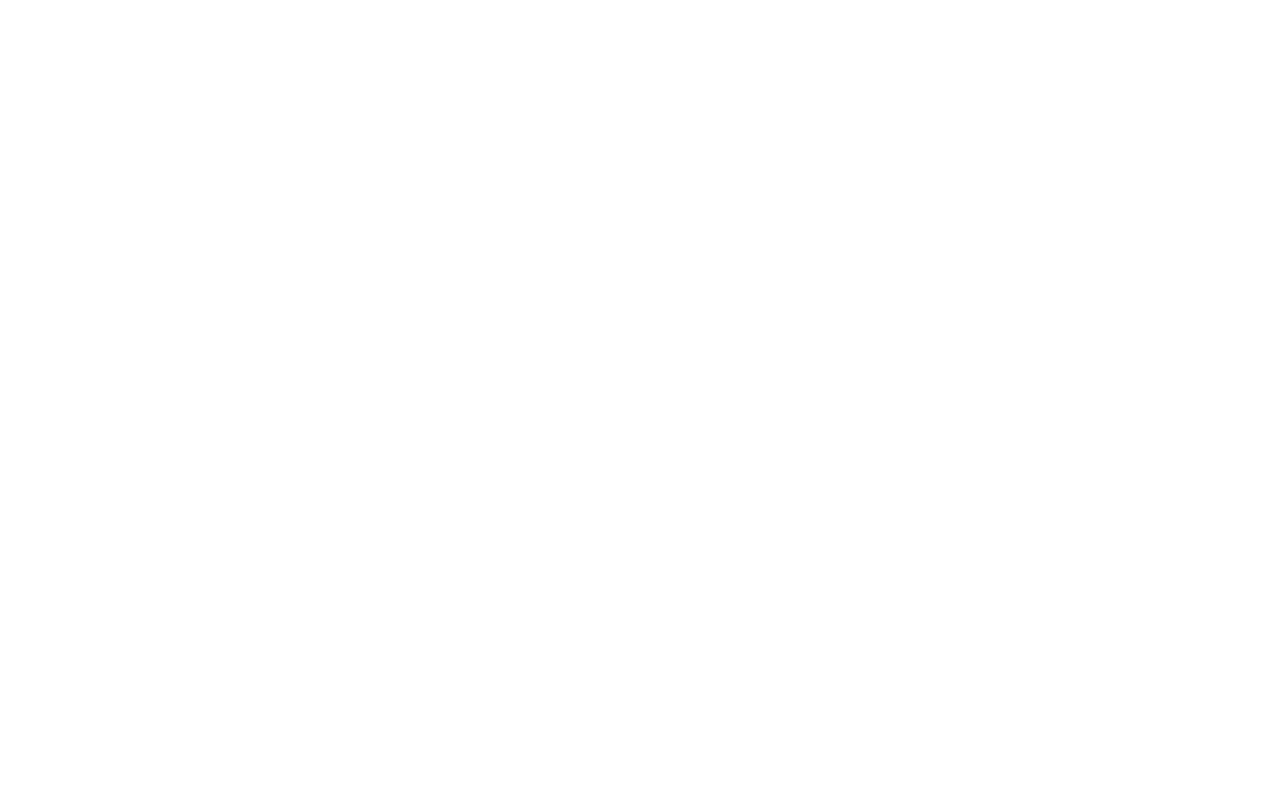
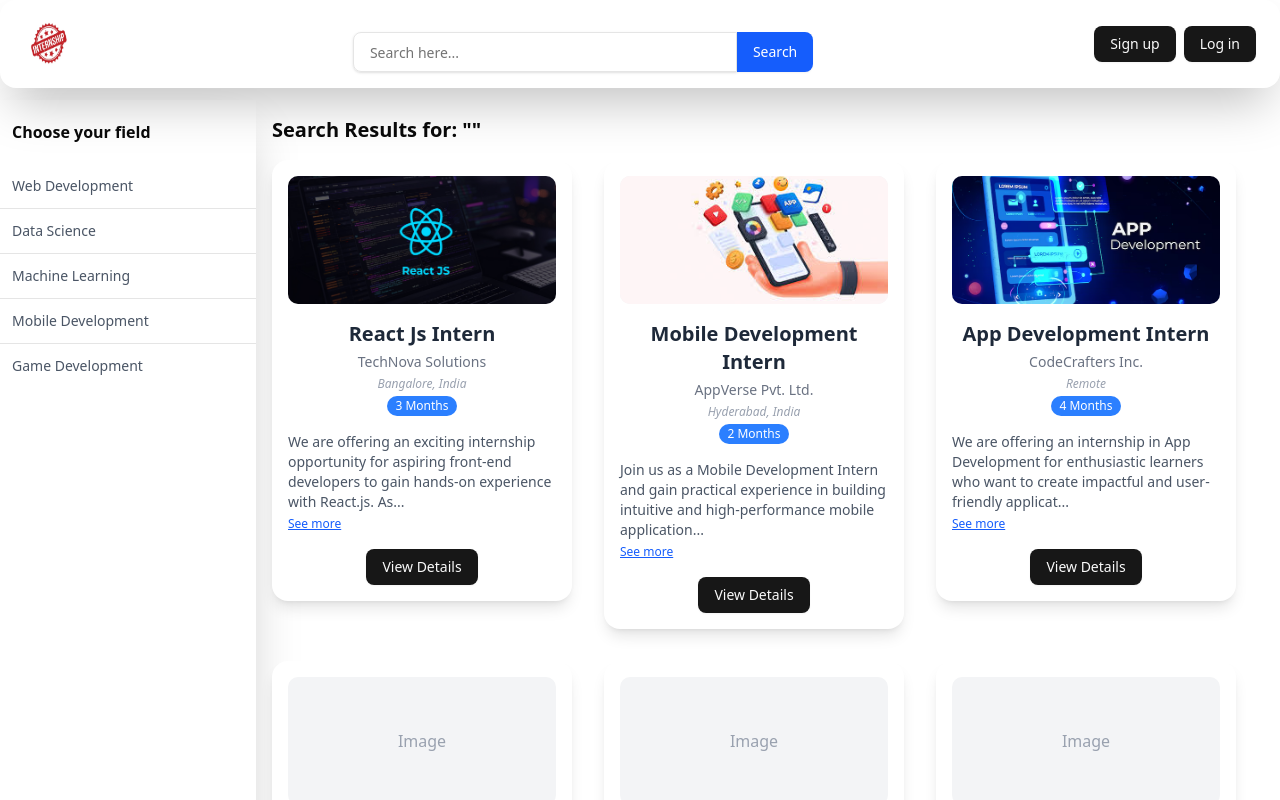
Before and after one commit to Nabin-18/internship-application-portal, a React (Vite) app in the folder client/: page /search in a window 1280 px wide. Before the commit this address had no page. Shown: the top 800 px of the page. Built offline with nearby package versions, Linux system fonts and the light colour scheme.

Commit message:
worked on seach items , fixed header and searchbar

```diff
--- a/client/src/App.tsx
+++ b/client/src/App.tsx
@@ -9,6 +9,7 @@ import Machinelearning from "./pages/Home/sidebar/Machinelearning";
 import DataScience from "./pages/Home/sidebar/DataScience";
 import GameDevelopment from "./pages/Home/sidebar/GameDevelopment";
 import HomeLayout from "./pages/Home/HomeLayout";
+import SearchedData from "./pages/SearchedData";
 
 const App = () => {
   return (
@@ -26,6 +27,7 @@ const App = () => {
             <Route path="machine-learning" element={<Machinelearning />} />
             <Route path="mobile-development" element={<MobileDevelopment />} />
             <Route path="game-development" element={<GameDevelopment />} />
+            <Route path="search" element={<SearchedData />} />
           </Route>
         </Route>
       </Routes>
--- a/client/src/Layout.tsx
+++ b/client/src/Layout.tsx
@@ -1,16 +1,22 @@
-// import React from "react";
 import { Outlet } from "react-router-dom";
 import Header from "./components/header/Header";
 
 const Layout = () => {
   return (
-    <>
+    <div className="flex flex-col min-h-screen">
+      {/* Fixed Header */}
       <Header />
-      <Outlet />
-      <footer className="bg-gray-800 text-white text-center p-4 mt-4">
+
+      {/* Scrollable Content below fixed header */}
+      <main className="flex-1 pt-[100px] ">
+        <Outlet />
+      </main>
+
+      {/* Footer */}
+      <footer className="bg-gray-800 text-white text-center p-4">
         <p>&copy; {new Date().getFullYear()} KhanalDai. All rights reserved.</p>
       </footer>
-    </>
+    </div>
   );
 };
 
--- a/client/src/components/Card.tsx
+++ b/client/src/components/Card.tsx
@@ -1,3 +1,6 @@
+import { useState } from "react";
+import { Button } from "./ui/button";
+
 interface CardProps {
   name: string;
   image?: string;
@@ -7,14 +10,34 @@ interface CardProps {
   description: string;
 }
 
-const Card: React.FC<CardProps> = ({ name, image, company, location, timePeriod, description }) => {
+const Card: React.FC<CardProps> = ({
+  name,
+  image,
+  company,
+  location,
+  timePeriod,
+  description,
+}) => {
+  const [expanded, setExpanded] = useState(false);
+  const maxLength = 130;
+
+  const toggleExpand = () => setExpanded(!expanded);
+
+  const displayedText =
+    description.length > maxLength && !expanded
+      ? description.slice(0, maxLength) + "..."
+      : description;
+
   return (
-    <div className="flex flex-col w-[300px] h-fit bg-white shadow-lg rounded-2xl p-4 items-center gap-4 transition-transform hover:scale-105">
-
+    <div className="flex flex-col cursor-pointer w-[300px] h-fit bg-white shadow-lg rounded-2xl p-4 items-center gap-4 transition-transform hover:scale-105 ">
       {/* Image */}
       <div className="w-full h-32 bg-gray-100 rounded-lg flex items-center justify-center">
         {image ? (
-          <img src={image} alt={name} className="w-full h-full object-cover rounded-lg" />
+          <img
+            src={image}
+            alt={name}
+            className="w-full h-full object-cover rounded-lg"
+          />
         ) : (
           <span className="text-gray-400">Image</span>
         )}
@@ -22,16 +45,30 @@ const Card: React.FC<CardProps> = ({ name, image, company, location, timePeriod,
 
       {/* Title & Company Info */}
       <div className="flex flex-col items-center gap-1">
-        <h2 className="text-xl font-semibold text-gray-800 text-center">{name}</h2>
+        <h2 className="text-xl font-semibold text-gray-800 text-center">
+          {name}
+        </h2>
         <p className="text-sm text-gray-500 font-medium">{company}</p>
         <p className="text-xs text-gray-400 italic">{location}</p>
-        <span className="text-xs text-white bg-blue-500 px-2 py-0.5 rounded-full">{timePeriod}</span>
+        <span className="text-xs text-white bg-blue-500 px-2 py-0.5 rounded-full">
+          {timePeriod}
+        </span>
       </div>
 
-      {/* Description */}
-      <div className="text-sm text-gray-600 text-center ">
-        {description}
+      {/* Description with See More / See Less */}
+      <div className="text-sm text-gray-600 text-left w-full">
+        <p>{displayedText}</p>
+        {description.length > maxLength && (
+          <button
+            onClick={toggleExpand}
+            className="text-blue-600 underline text-xs mt-1"
+          >
+            {expanded ? "See less" : "See more"}
+          </button>
+        )}
       </div>
+
+      <Button className="cursor-pointer ">View Details</Button>
     </div>
   );
 };
--- a/client/src/components/header/Header.tsx
+++ b/client/src/components/header/Header.tsx
@@ -1,31 +1,37 @@
+import { useEffect, useState } from "react";
+import { Link } from "react-router-dom";
 import { GiHamburgerMenu } from "react-icons/gi";
 import { ImCross } from "react-icons/im";
 import { Input } from "../ui/input";
 import { Button } from "../ui/button";
-import { useState } from "react";
-import { Link } from "react-router-dom";
 import Search from "./Search";
-
 
 const Header = () => {
   const [showItems, setShowItems] = useState(false);
+  const [isScrolled, setIsScrolled] = useState(false);
 
-  const toggleItems = () => {
-    setShowItems((prev) => !prev);
+  const toggleItems = () => setShowItems((prev) => !prev);
+
+  useEffect(() => {
+    const handleScroll = () => {
+      setIsScrolled(window.scrollY > 20);
     };
+
+    window.addEventListener("scroll", handleScroll);
+    return () => window.removeEventListener("scroll", handleScroll);
+  }, []);
 
   return (
     <>
-      {/* Desktop version */}
-      <div className="hidden lg:flex justify-between items-center p-4 shadow-2xl rounded-2xl bg-white">
-        <div>
+      <div
+        className={`hidden lg:flex justify-between items-center px-6 py-4 shadow-2xl rounded-2xl fixed top-0 left-0 right-0 z-50 transition-all duration-300 bg-white ${
+          isScrolled ? "py-2 shadow-md bg-white/90 backdrop-blur-md" : "py-4"
+        }`}
+      >
         <Link to={"/"}>
-            <img src="logo.png" alt="logo" className="h-16 w-16 rounded-full" />
+          <img src="logo.png" alt="logo" className="h-12 w-12 rounded-full" />
         </Link>
-        </div>
-        <div>
         <Search />
-        </div>
         <div>
           <Link to="/auth/signup">
             <Button className="cursor-pointer">Sign up</Button>
@@ -36,46 +42,30 @@ const Header = () => {
         </div>
       </div>
 
-      {/* Mobile version */}
-      <div className="lg:hidden flex justify-between items-center p-4 shadow-2xl bg-white fixed top-0 left-0 right-0 z-50">
-        <div>
-          <img src="logo.png" alt="logo" className="h-16 w-16 rounded-full" />
-        </div>
-        <div>
-          <Input
-            type="text"
-            placeholder="Search here..."
-            className="w-64 h-10 rounded-2xl border border-gray-300 focus:border-blue-600 focus:ring-2 focus:ring-blue-200 focus:outline-none px-4 text-sm placeholder-gray-400 shadow-sm transition-all"
-          />
-        </div>
-        <div>
+      {/* Mobile Header */}
+      <div
+        className={`lg:hidden flex justify-between items-center px-4 py-4 fixed top-0 left-0 right-0 z-50 bg-white transition-all duration-300 ${
+          isScrolled ? "py-2 shadow-md bg-white/90 backdrop-blur-md" : "py-4"
+        }`}
+      >
+        <img src="logo.png" alt="logo" className="h-12 w-12 rounded-full" />
+        <Input placeholder="Search here..." className="w-48 h-8 text-sm" />
         {showItems ? (
-            <ImCross
-              onClick={toggleItems}
-              className="text-xl cursor-pointer text-red-500"
-            />
+          <ImCross onClick={toggleItems} className="text-xl text-red-500" />
         ) : (
-            <GiHamburgerMenu
-              onClick={toggleItems}
-              className="text-2xl cursor-pointer text-green-600"
-            />
+          <GiHamburgerMenu onClick={toggleItems} className="text-2xl text-green-600" />
         )}
       </div>
-      </div>
 
-      {/* Mobile dropdown menu */}
+      {/* Mobile Dropdown */}
       {showItems && (
-        <div className="lg:hidden bg-white shadow-lg p-4 fixed top-[80px] left-0 right-0 z-40">
-          <div className="flex gap-2 items-center justify-center">
+        <div className="lg:hidden fixed top-[70px] left-0 right-0 z-40 bg-white p-4 shadow">
+          <div className="flex gap-2 justify-center">
             <Link to="/auth/signup">
-              <Button className="cursor-pointer bg-green-500 font-bold w-full">
-                Sign up
-              </Button>
+              <Button className="w-full bg-green-500">Sign up</Button>
             </Link>
             <Link to="/auth/login">
-              <Button className="cursor-pointer bg-green-500 font-bold w-full">
-                Log in
-              </Button>
+              <Button className="w-full bg-green-500">Log in</Button>
             </Link>
           </div>
         </div>
--- a/client/src/components/header/Search.tsx
+++ b/client/src/components/header/Search.tsx
@@ -1,34 +1,45 @@
 import { useState } from "react";
+import { useNavigate } from "react-router-dom";
 import { Input } from "../ui/input";
-
-// Import data and card component
-import myData from "@/assets/data";
-
+import { Button } from "../ui/button";
 
 const Search = () => {
   const [search, setSearch] = useState("");
+  const navigate = useNavigate();
 
-  const filteredData = myData.filter(
-    (item) =>
-      item.name.toLowerCase().includes(search.toLowerCase()) ||
-      item.description.toLowerCase().includes(search.toLowerCase()) ||
-      item.category.toLowerCase().includes(search.toLowerCase()) ||
-      item.company.toLowerCase().includes(search.toLowerCase()) ||
-      item.location.toLowerCase().includes(search.toLowerCase())
-  );
-  console.log("Filtered Data:", filteredData);
+  const handleKeyDown = (e: React.KeyboardEvent<HTMLInputElement>) => {
+    if (e.key === "Enter" && search.trim() !== "") {
+      navigateToSearch();
+    }
+  };
+
+  const handleSearchClick = () => {
+    if (search.trim() !== "") {
+      navigateToSearch();
+    }
+  };
+
+  const navigateToSearch = () => {
+    navigate(`/search?query=${encodeURIComponent(search.trim())}`);
+  };
+
   return (
-    <>
     <div className="flex justify-center mt-4">
       <Input
         type="text"
         value={search}
         onChange={(e) => setSearch(e.target.value)}
+        onKeyDown={handleKeyDown}
         placeholder="Search here..."
-          className="w-96 h-10 rounded-2xl border border-gray-300 focus:border-blue-600 focus:ring-2 focus:ring-blue-200 focus:outline-none px-4 text-sm placeholder-gray-400 shadow-sm transition-all"
+        className="w-96 h-10  rounded-r-none outline-none  focus:border-blue-600 focus:ring-2 focus:ring-blue-200 focus:outline-none px-4 text-sm placeholder-gray-400 shadow-sm transition-all"
       />
+      <Button
+        className="h-10 outline-none rounded-l-none  cursor-pointer  bg-blue-600 text-white hover:bg-blue-700 focus:outline-none focus:ring-2 focus:ring-blue-500 transition-colors"
+        onClick={handleSearchClick}
+      >
+        Search
+      </Button>
     </div>
-    </>
   );
 };
 
--- a/client/src/pages/Home/HomeLayout.tsx
+++ b/client/src/pages/Home/HomeLayout.tsx
@@ -15,8 +15,8 @@ const HomeLayout = () => {
     navigate(path);
   };
   return (
-    <div className="flex">
-      <div className="w-[20%] flex shadow-2xl justify-center">
+    <div className="flex ">
+      <div className="w-[20%] flex shadow-2xl justify-center bg-white h-screen">
         <div className="w-full ">
           <h1 className="font-semibold mt-5 px-3">Choose your field</h1>
           <div className="flex flex-col gap-5 mt-5 w-full">
--- /dev/null
+++ b/client/src/pages/SearchedData.tsx
@@ -0,0 +1,43 @@
+import { useLocation } from "react-router-dom";
+import myData from "@/assets/data";
+import Card from "../components/Card"; // Adjust path as needed
+
+const useQuery = () => {
+  return new URLSearchParams(useLocation().search);
+};
+
+const SearchedData = () => {
+  const query = useQuery().get("query") || "";
+  const search = query.toLowerCase();
+
+  const filteredData = myData.filter((item) =>
+    item.name.toLowerCase().includes(search)
+  );
+
+  return (
+    <div className="p-4">
+      <h2 className="text-xl font-semibold mb-4">
+        Search Results for: "{query}"
+      </h2>
+      <div className="grid grid-cols-1 sm:grid-cols-2 md:grid-cols-3 gap-8">
+        {filteredData.length > 0 ? (
+          filteredData.map((item, index) => (
+            <Card
+              key={index}
+              name={item.name}
+              image={item.image}
+              description={item.description}
+              timePeriod={item.timePeriod}
+              company={item.company}
+              location={item.location}
+            />
+          ))
+        ) : (
+          <p>No results found.</p>
+        )}
+      </div>
+    </div>
+  );
+};
+
+export default SearchedData;
```
Lines whose indentation alone changed are shown as unchanged.
